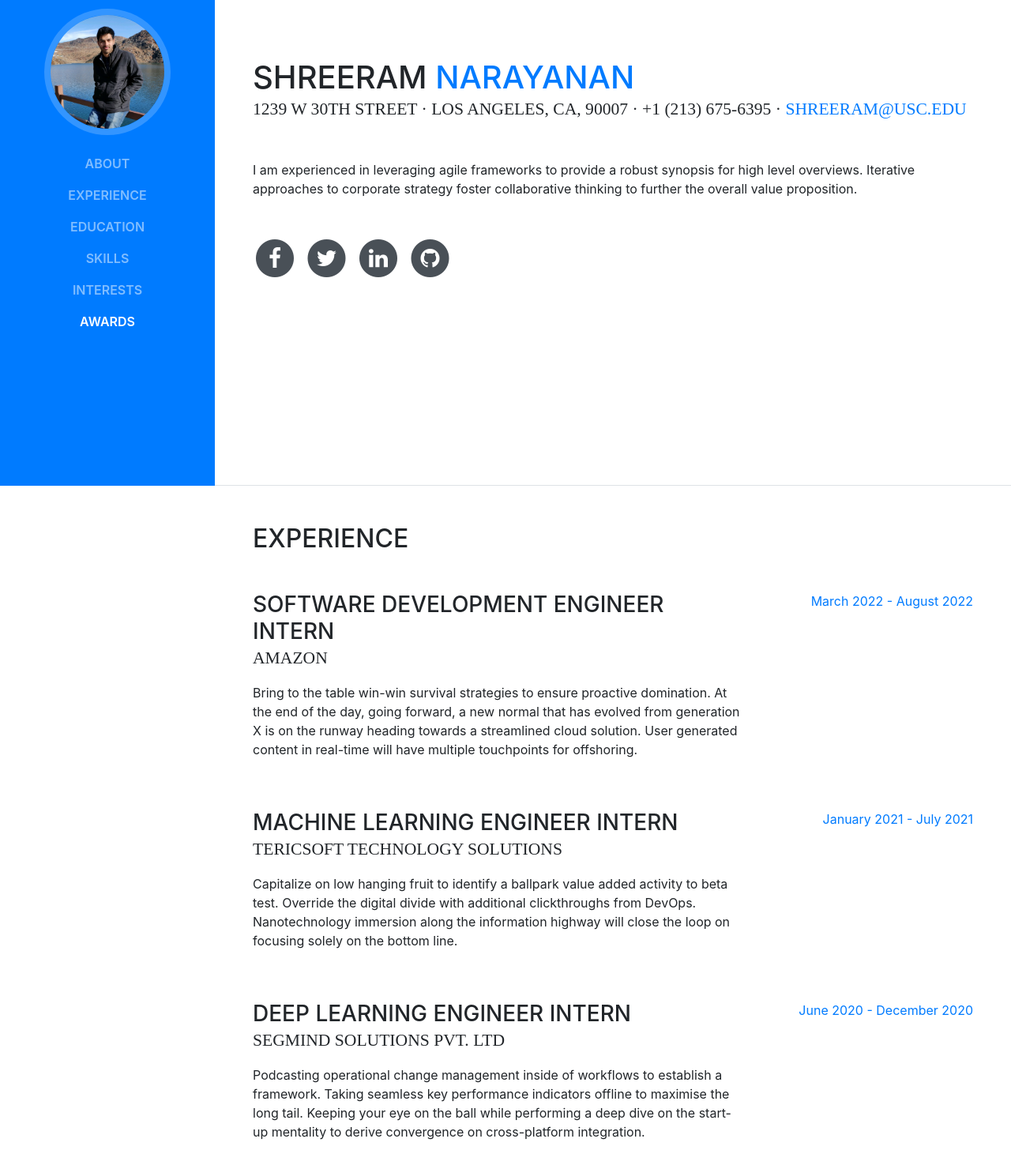
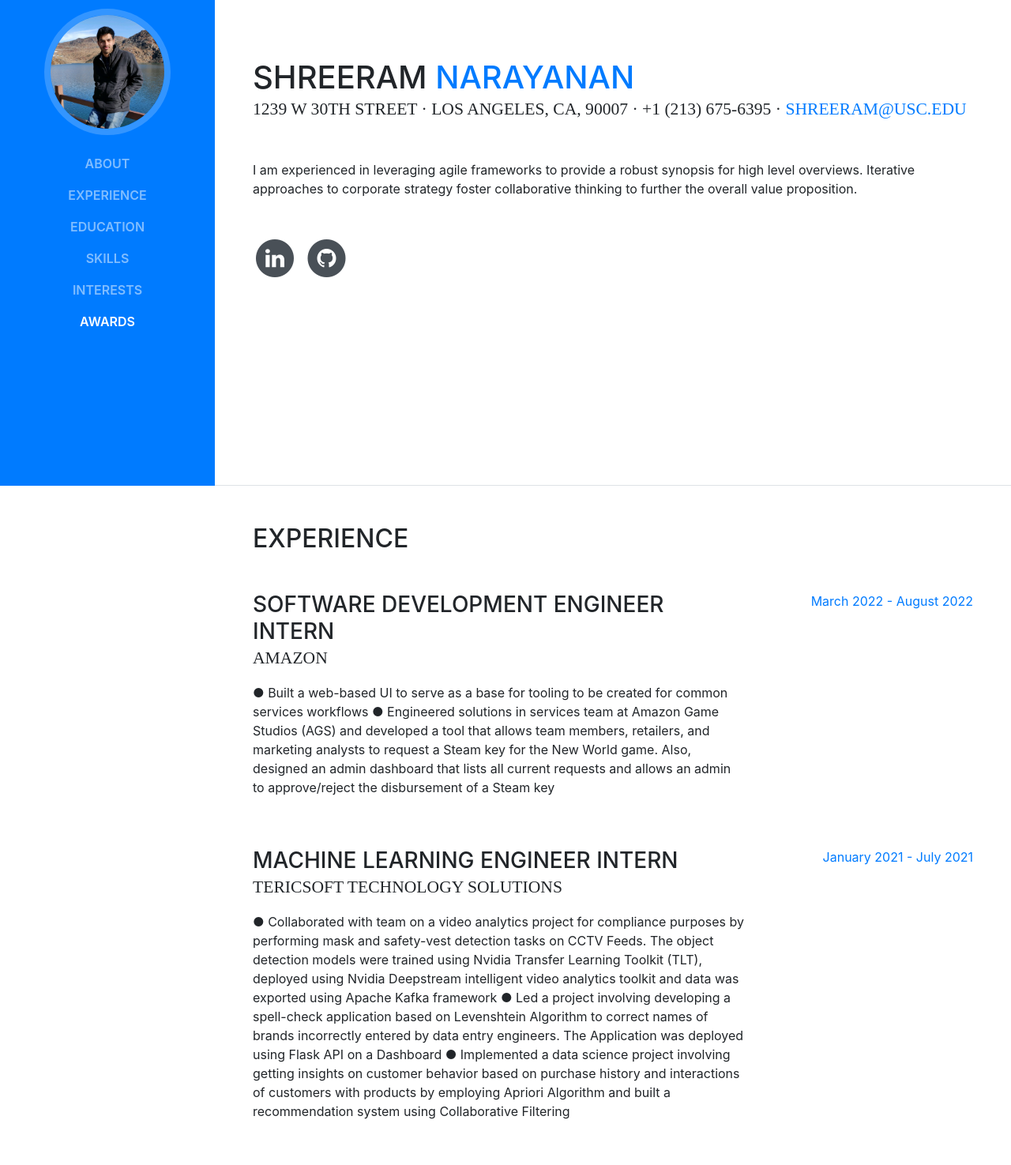
Before and after one commit to shreeram0206/shreeram0206.github.io, a website with bundled scripts: page index.html in a window 1280 px wide. Shown: the part 185-1660 px from the top of the page at 79% size. Built offline with nearby package versions, Linux system fonts and the light colour scheme; a web font is replaced by a local one.

Commit message:
web page commit

```diff
--- a/index.html
+++ b/index.html
@@ -74,23 +74,7 @@
           <p class="mb-5">I am experienced in leveraging agile frameworks to provide a robust synopsis for high level overviews. Iterative approaches to corporate strategy foster collaborative thinking to further the overall value proposition.</p>
           <ul class="list-inline list-social-icons mb-0">
             <li class="list-inline-item">
-              <a href="#">
-                <span class="fa-stack fa-lg">
-                  <i class="fa fa-circle fa-stack-2x"></i>
-                  <i class="fa fa-facebook fa-stack-1x fa-inverse"></i>
-                </span>
-              </a>
-            </li>
-            <li class="list-inline-item">
-              <a href="#">
-                <span class="fa-stack fa-lg">
-                  <i class="fa fa-circle fa-stack-2x"></i>
-                  <i class="fa fa-twitter fa-stack-1x fa-inverse"></i>
-                </span>
-              </a>
-            </li>
-            <li class="list-inline-item">
-              <a href="#">
+              <a href="https://www.linkedin.com/in/shreeram-narayanan-07">
                 <span class="fa-stack fa-lg">
                   <i class="fa fa-circle fa-stack-2x"></i>
                   <i class="fa fa-linkedin fa-stack-1x fa-inverse"></i>
@@ -98,7 +82,7 @@
               </a>
             </li>
             <li class="list-inline-item">
-              <a href="#">
+              <a href="https://github.com/shreeram0206">
                 <span class="fa-stack fa-lg">
                   <i class="fa fa-circle fa-stack-2x"></i>
                   <i class="fa fa-github fa-stack-1x fa-inverse"></i>
@@ -117,7 +101,9 @@
             <div class="resume-content mr-auto">
               <h3 class="mb-0">Software Development Engineer Intern</h3>
               <div class="subheading mb-3">Amazon</div>
-              <p>Bring to the table win-win survival strategies to ensure proactive domination. At the end of the day, going forward, a new normal that has evolved from generation X is on the runway heading towards a streamlined cloud solution. User generated content in real-time will have multiple touchpoints for offshoring.</p>
+              <p> ●	Built a web-based UI to serve as a base for tooling to be created for common services workflows
+                  ●	Engineered solutions in services team at Amazon Game Studios (AGS) and developed a tool that allows team members, retailers, and marketing analysts to request a Steam key for the New World game. Also, designed an admin dashboard that lists all current requests and allows an admin to approve/reject the disbursement of a Steam key
+              </p>
             </div>
             <div class="resume-date text-md-right">
               <span class="text-primary">March 2022 - August 2022</span>
@@ -128,7 +114,11 @@
             <div class="resume-content mr-auto">
               <h3 class="mb-0">Machine Learning Engineer Intern</h3>
               <div class="subheading mb-3">Tericsoft Technology Solutions</div>
-              <p>Capitalize on low hanging fruit to identify a ballpark value added activity to beta test. Override the digital divide with additional clickthroughs from DevOps. Nanotechnology immersion along the information highway will close the loop on focusing solely on the bottom line.</p>
+              <p>
+                ●	Collaborated with team on a video analytics project for compliance purposes by performing mask and safety-vest detection tasks on CCTV Feeds. The object detection models were trained using Nvidia Transfer Learning Toolkit (TLT), deployed using Nvidia Deepstream intelligent video analytics toolkit and data was exported using Apache Kafka framework
+                ●	Led a project involving developing a spell-check application based on Levenshtein Algorithm to correct names of brands incorrectly entered by data entry engineers. The Application was deployed using Flask API on a Dashboard
+                ●	Implemented a data science project involving getting insights on customer behavior based on purchase history and interactions of customers with products by employing Apriori Algorithm and built a recommendation system using Collaborative Filtering
+              </p>
             </div>
             <div class="resume-date text-md-right">
               <span class="text-primary">January 2021 - July 2021</span>
@@ -139,7 +129,11 @@
             <div class="resume-content mr-auto">
               <h3 class="mb-0">Deep Learning Engineer Intern</h3>
               <div class="subheading mb-3">Segmind Solutions Pvt. Ltd</div>
-              <p>Podcasting operational change management inside of workflows to establish a framework. Taking seamless key performance indicators offline to maximise the long tail. Keeping your eye on the ball while performing a deep dive on the start-up mentality to derive convergence on cross-platform integration.</p>
+              <p>
+                ●	Contributed towards integrating semantic segmentation networks like Feature Pyramid Network (FPN), LinkNet, object detection networks like FasterRCNN, and instance segmentation networks like MaskRCNN in CNN Research Abstraction Python Library (CRAL)
+                ●	Part of development team of a Client Python Library called Segmind Track to enable logging training metrics, system metrics (CPU & GPU), hyper parameters and artifacts of deep learning experiments on a tracking site
+                ●	Integrated PyTorch Lightning callbacks into the Segmind Track library to enable users to track performance of a model trained using PyTorch Lightning Deep Learning Framework
+              </p>
             </div>
             <div class="resume-date text-md-right">
               <span class="text-primary">June 2020 - December 2020</span>
```
